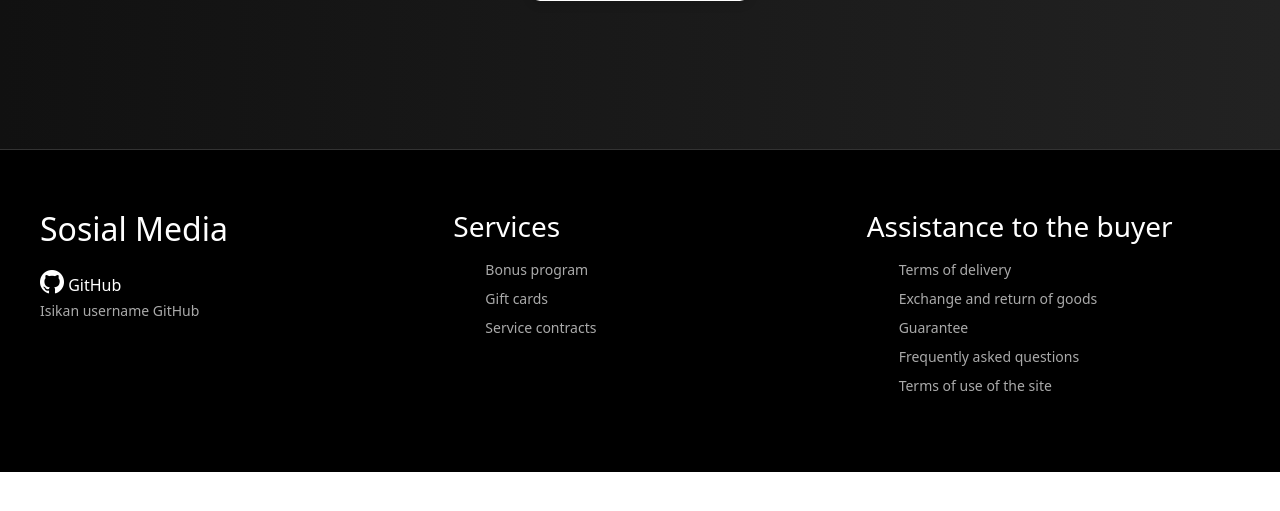
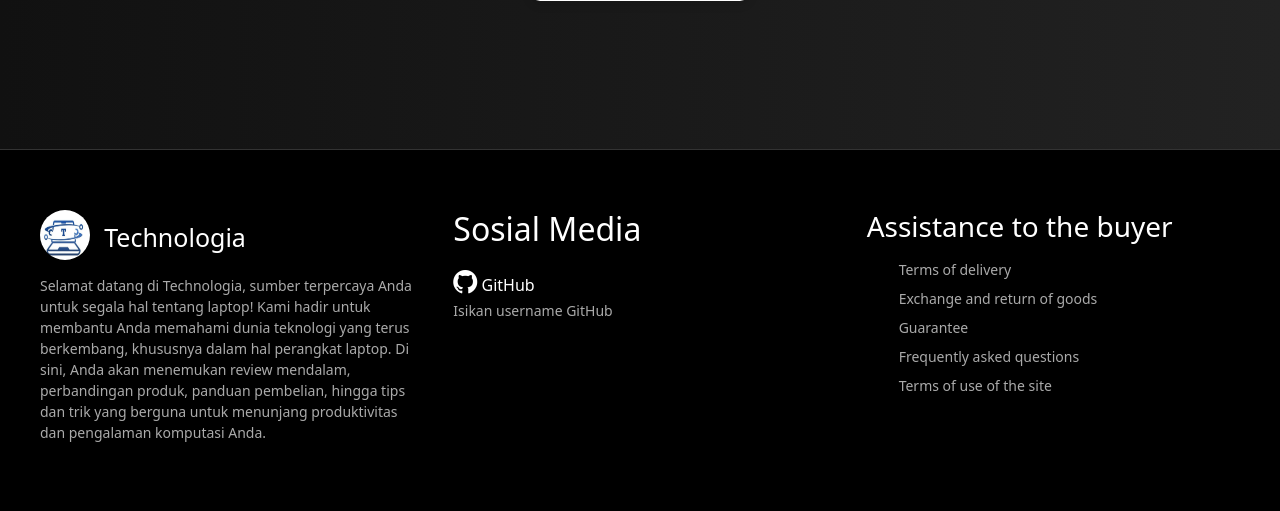
Before and after one commit to ddaannuu/Project-Website-Laptop, a PHP site: page / in a window 1280 px wide. Shown: the part 4949-5460 px from the top of the page. Before the commit the page ends 5421 px from the top, so only its background shows below. Run offline with PHP 8.4, Linux system fonts and the light colour scheme; some libraries are stand-ins or nearby versions.

Commit message:
Nambahin Footer

```diff
--- a/css/styles.css
+++ b/css/styles.css
@@ -672,6 +672,25 @@ footer {
   list-style: none;
 }
 
+.brand-name {
+  color: #fff;
+  /* font-weight: bold; */
+  font-size: 25px;
+  margin-left: 10px;
+}
+.footer-logo {
+  width: 50px;
+  height: 50px;
+  border-radius: 50%;
+  margin-bottom: 15px;
+}
+
+.footer-description {
+  font-size: 14px;
+  color:white;
+  margin-bottom: 15px;
+}
+
 h2 {
   font-size: 28px;
   margin-bottom: 20px;
--- a/index.html
+++ b/index.html
@@ -921,20 +921,18 @@
     <footer>
       <div class="footer-container" id="contact">
         <div class="footer-section">
-          <h2>Sosial Media</h2>
+          <img src="Assets\Images\Logo.jpeg" alt="Logo" class="footer-logo" />
+           <span class="brand-name">Technologia</span>
+          <p class="footer-description">Selamat datang di Technologia, sumber terpercaya Anda untuk segala hal tentang laptop! Kami hadir untuk membantu Anda memahami dunia teknologi yang terus berkembang, khususnya dalam hal perangkat laptop. Di sini, Anda akan menemukan review mendalam, perbandingan produk, panduan pembelian, hingga tips dan trik yang berguna untuk menunjang produktivitas dan pengalaman komputasi Anda. </p>
+        </div>
+
+        <div class="footer-section">
+         <h2>Sosial Media</h2>
              <a href="https://github.com/ddaannuu/Project-Website-Laptop.git" target="_blank" style="text-decoration: none; color: white;">
               <i class="bi bi-github" style="font-size: 24px;"></i> GitHub
             </a>
           <p>Isikan username GitHub</p>
 
-        </div>
-        <div class="footer-section">
-          <h3>Services</h3>
-          <ul>
-            <li>Bonus program</li>
-            <li>Gift cards</li>
-            <li>Service contracts</li>
-          </ul>
         </div>
         <div class="footer-section">
           <h3>Assistance to the buyer</h3>
```
Also changed, not shown: Assets/Images/Logo.jpeg (added).
